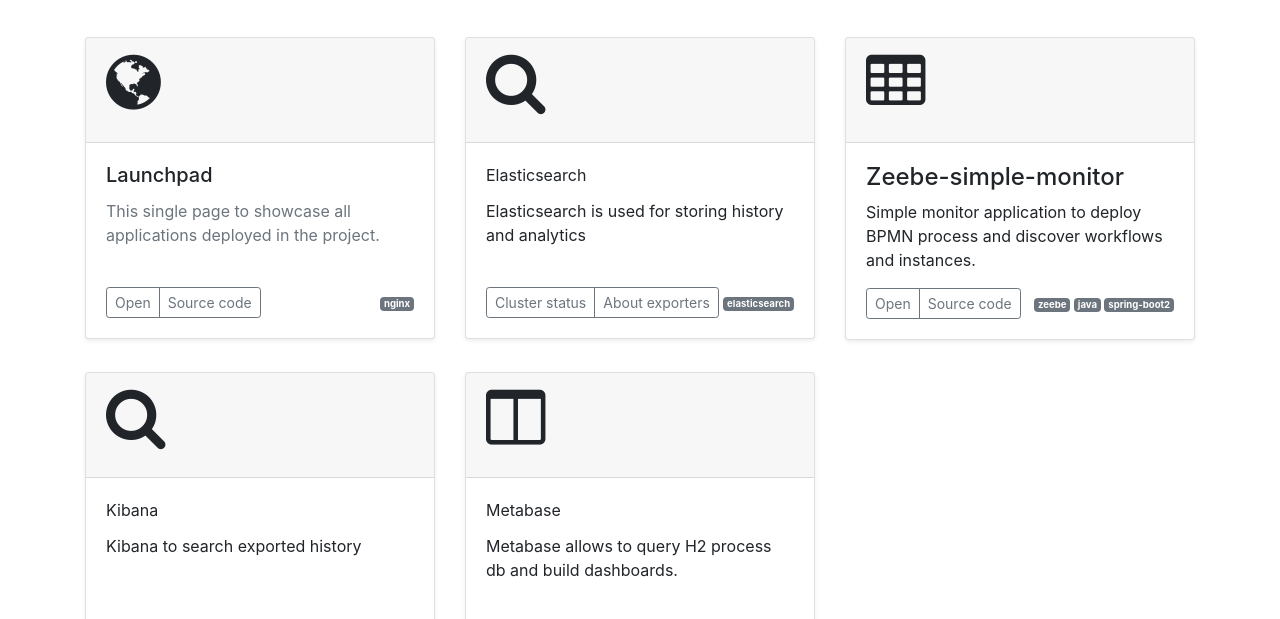
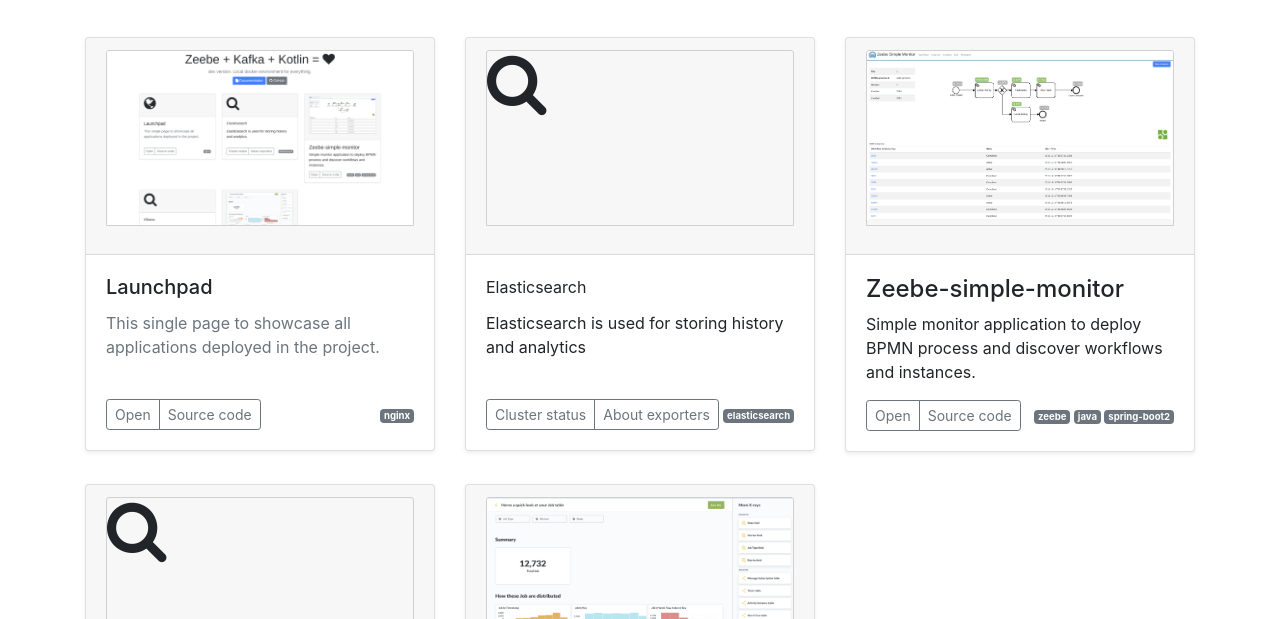
Before and after one commit to huksley/zeebe-kafka-camunda, a plain HTML site: page www/index.html in a window 1280 px wide. Shown: the part 170-789 px from the top of the page. Drawn offline with nearby package versions, Linux system fonts and the light colour scheme.

```diff
--- a/www/index.html
+++ b/www/index.html
@@ -11,6 +11,16 @@
     .card-body .card-text {
       height: 4.5em;
       overflow: hidden;
+    }
+
+    .card-header .card-img-top {
+      height: 11em;
+      overflow: hidden;
+      border: 1px solid #d0d0d0;
+    }
+
+    .card-header .card-img-top img {
+      width: 100%;
     }
   </style>
 </head>
@@ -35,7 +45,7 @@
       <div class="col-md-4 py-3">
             <div class="card md-4 shadow-sm">
               <div class="card-header">
-                <p class="card-img-top"><i class="fa fa-globe fa-4x"></i></p>
+                <p class="card-img-top"><img src="launchpad.png"/></p>
               </div>
               <div class="card-body">
                 <h5 class="card-title">Launchpad</h5>
@@ -78,7 +88,7 @@
 
             <div class="card md-4 shadow-sm">
               <div class="card-header">
-                <p class="card-img-top"><i class="fa fa-table fa-4x"></i></p>
+                <p class="card-img-top"><img src="simple-monitor.png"/></p>
               </div>
               <div class="card-body">
                 <h4>Zeebe-simple-monitor</h4>
@@ -126,7 +136,7 @@
           <div class="col-md-4 py-3">
             <div class="card md-4 shadow-sm">
               <div class="card-header">
-                <p class="card-img-top"><i class="fa fa-columns fa-4x"></i></p>
+                <p class="card-img-top"><img src="metabase.png"/></p>
               </div>
               <div class="card-body">
                 <div class="card-title">Metabase</div>
```
Also changed, not shown: www/launchpad.png (added), www/metabase.png (added), www/simple-monitor.png (added), 6 other files.
